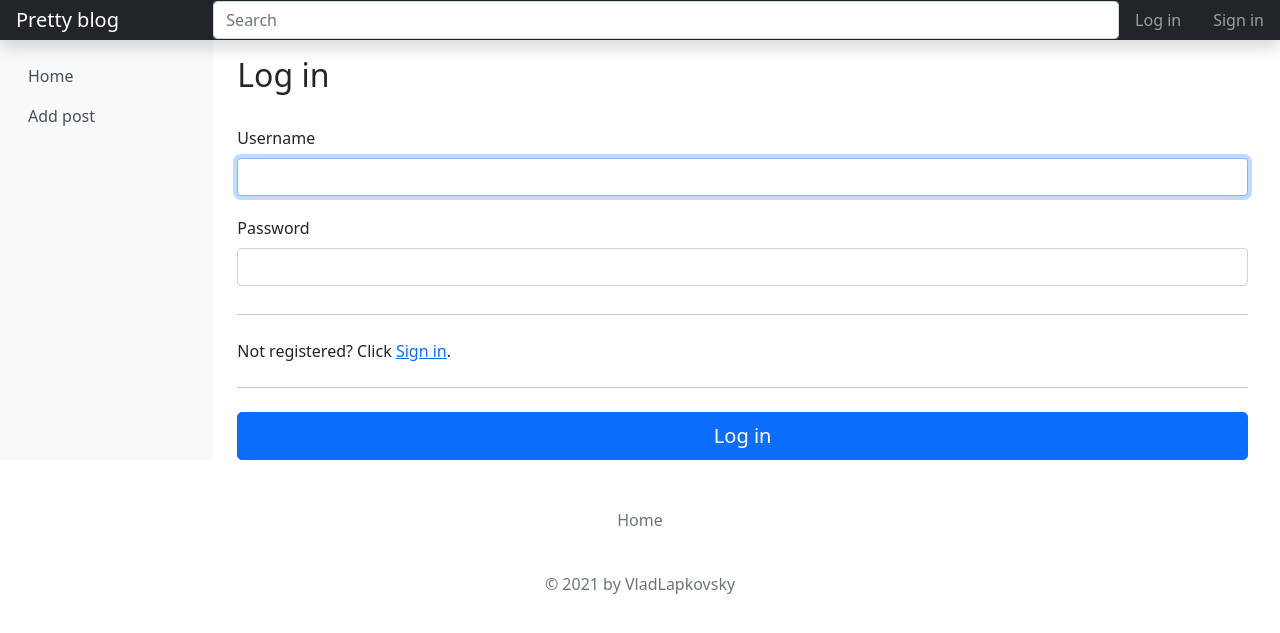
After one commit to VladLapkovsky/djangoblog, a Django app: template blog_core/templates/blog_core/login.html in a window 1280 px wide. The commit adds this page. Shown: the top 633 px of the page. Run offline with Django 3.2, Linux system fonts and the light colour scheme; tables that the repository leaves empty hold one stand-in row (values such as "Sample post"); the template is opened without the code that fills it: values that come from a table or form of the project are taken from there, most other values are stand-ins (such as "Sample title", 1, 10 or a date in 2020).

Commit message:
Add login logic and login page

```diff
--- a/blog_core/forms.py
+++ b/blog_core/forms.py
@@ -1,5 +1,5 @@
 from django import forms
-from django.contrib.auth.forms import UserCreationForm
+from django.contrib.auth.forms import UserCreationForm, AuthenticationForm
 from django.core.exceptions import ValidationError
 
 from blog_core.models import CustomUser, Post
@@ -61,3 +61,10 @@ class RegisterUserForm(UserCreationForm):
         if CustomUser.objects.filter(email=email).exists():
             raise ValidationError('The user with this email is already exists. Try another one.')
         return email
+
+
+class LoginUserForm(AuthenticationForm):
+    def __init__(self, *args, **kwargs):
+        super().__init__(*args, **kwargs)
+        for visible in self.visible_fields():
+            visible.field.widget.attrs['class'] = CONTENT_AREA_CLASS
--- /dev/null
+++ b/blog_core/templates/blog_core/login.html
@@ -0,0 +1,32 @@
+{% extends "layout/base.html" %}
+
+{% block title %}
+{{ title }}
+{% endblock %}
+
+{% block content %}
+<div class="post__main">
+    <h2 class="post__header">Log in</h2>
+    <form method="post">
+        {% csrf_token %}
+        <div class="row g-3">
+            <div class="form-error mt-3">
+                {{ form.non_field_errors }}
+            </div>
+            {% for form_field in form %}
+            <div class="col-12">
+                <label for="{{ form_field.id_for_label }}" class="form-label">{{ form_field.label }}</label>
+                {{ form_field }}
+                <div class="form-error">
+                    {{ form_field.errors }}
+                </div>
+            </div>
+            {% endfor %}
+        </div>
+        <hr class="my-4">
+        <span>Not registered? Click <a href="{% url 'register' %}">Sign in</a>.</span>
+        <hr class="my-4">
+        <button class="w-100 btn btn-primary btn-lg" type="submit">Log in</button>
+    </form>
+</div>
+{% endblock %}
--- a/blog_core/templates/layout/base.html
+++ b/blog_core/templates/layout/base.html
@@ -23,10 +23,18 @@
         </button>
         <input class="form-control form-control-dark w-100" type="text" placeholder="Search" aria-label="Search">
         <div class="navbar-nav">
+            {% if request.user.is_authenticated %}
+            <div class="nav-item text-nowrap d-flex justify-content-between flex-wrap flex-md-nowrap align-items-center">
+                <span class="nav-link px-3">Hello, {{ user.username }}</span>
+                <a class="nav-link px-3" href="{% url 'logout' %}">Log out</a>
+            </div>
+            {% else %}
             <div class="nav-item text-nowrap d-flex justify-content-between flex-wrap flex-md-nowrap align-items-center">
                 <a class="nav-link px-3" href="{% url 'login' %}">Log in</a>
                 <a class="nav-link px-3" href="{% url 'register' %}">Sign in</a>
             </div>
+            {% endif %}
+
         </div>
     </header>
     <div class="container-fluid">
--- a/blog_core/urls.py
+++ b/blog_core/urls.py
@@ -1,11 +1,12 @@
 from django.urls import path
 
-from blog_core.views import AddPostPage, BlogHome, RegisterUser, SinglePost
+from blog_core.views import AddPostPage, BlogHome, LoginUser, logout_user, RegisterUser, SinglePost
 
 urlpatterns = [
     path('', BlogHome.as_view(), name='home'),
     path('register/', RegisterUser.as_view(), name='register'),
-    path('login/', AddPostPage.as_view(), name='login'),
+    path('login/', LoginUser.as_view(), name='login'),
     path('add-post/', AddPostPage.as_view(), name='add_post'),
+    path('logout/', logout_user, name='logout'),
     path('<slug:post_slug>/', SinglePost.as_view(), name='post'),
 ]
--- a/djangoblog/settings.py
+++ b/djangoblog/settings.py
@@ -141,3 +141,5 @@ DEFAULT_AUTO_FIELD = 'django.db.models.BigAutoField'
 INTERNAL_IPS = [
     '127.0.0.1',
 ]
+
+LOGIN_REDIRECT_URL = '/'
```
Also changed, not shown: blog_core/views.py (+28 -45 lines).
